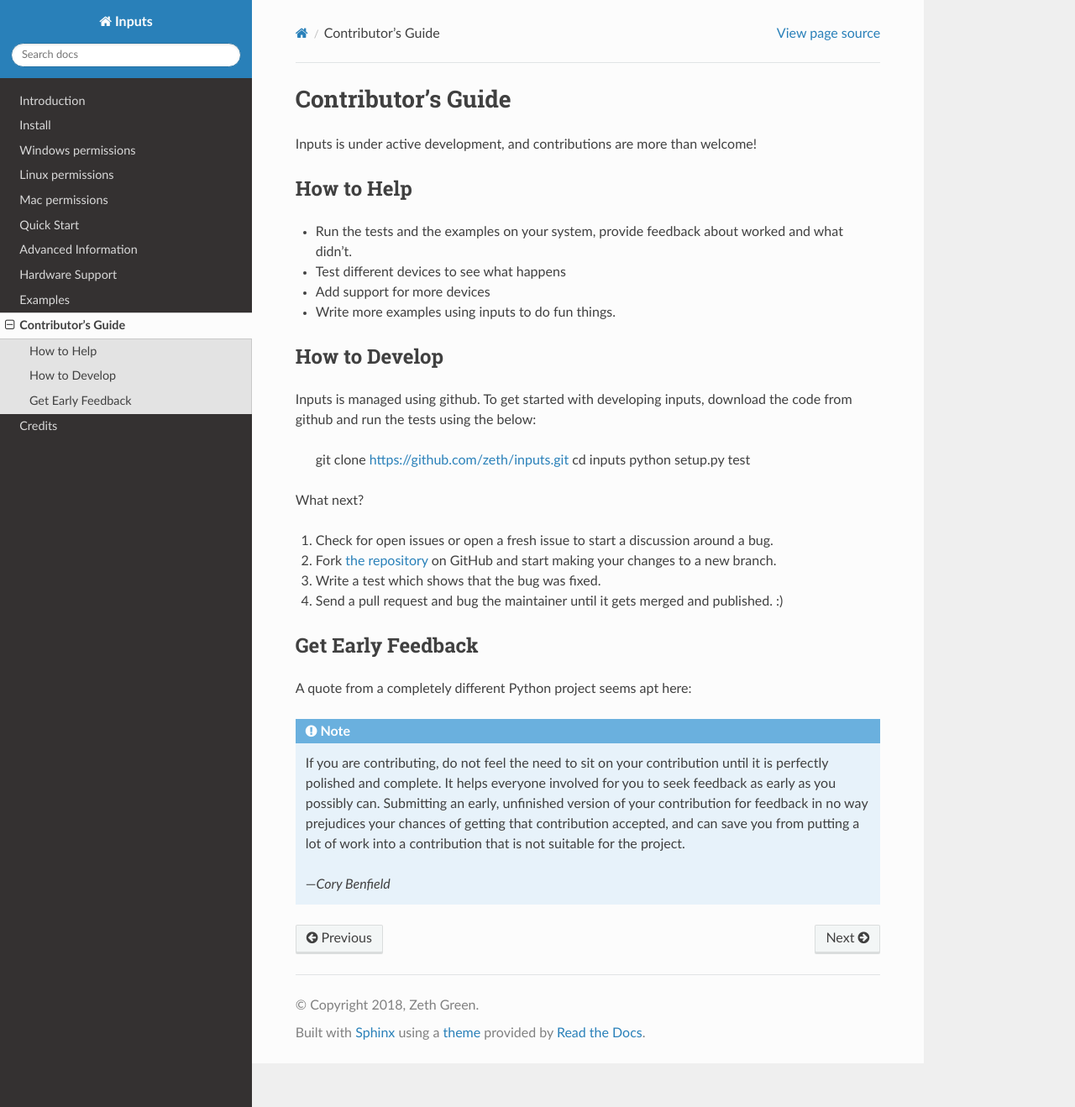
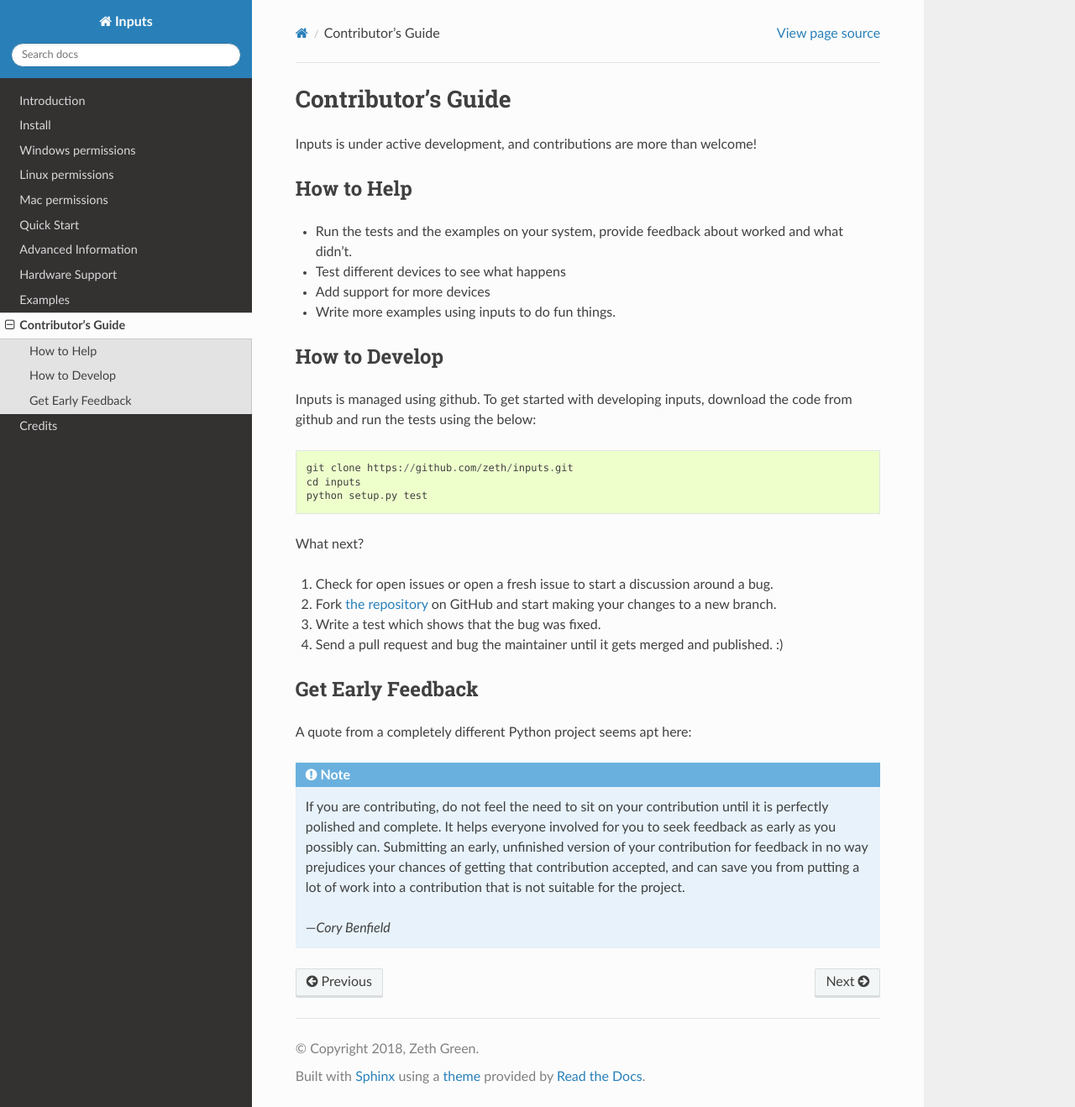
Before and after one commit to zeth/inputs, a Sphinx documentation site: the page built from docs/dev/contributing.rst, in a window 1280 px wide and 1318 px high. Shown: the whole window at 84% size. Built offline with Sphinx 7.4.7 and the Read the Docs theme 2.0.0, drawn with Linux system fonts in a browser that asks for light colours.

```diff
--- a/docs/dev/contributing.rst
+++ b/docs/dev/contributing.rst
@@ -15,7 +15,7 @@
 --------------
 
 Inputs is managed using github. To get started with developing inputs,
-download the code from github and run the tests using the below:
+download the code from github and run the tests using the below::
 
     git clone https://github.com/zeth/inputs.git
     cd inputs
```
